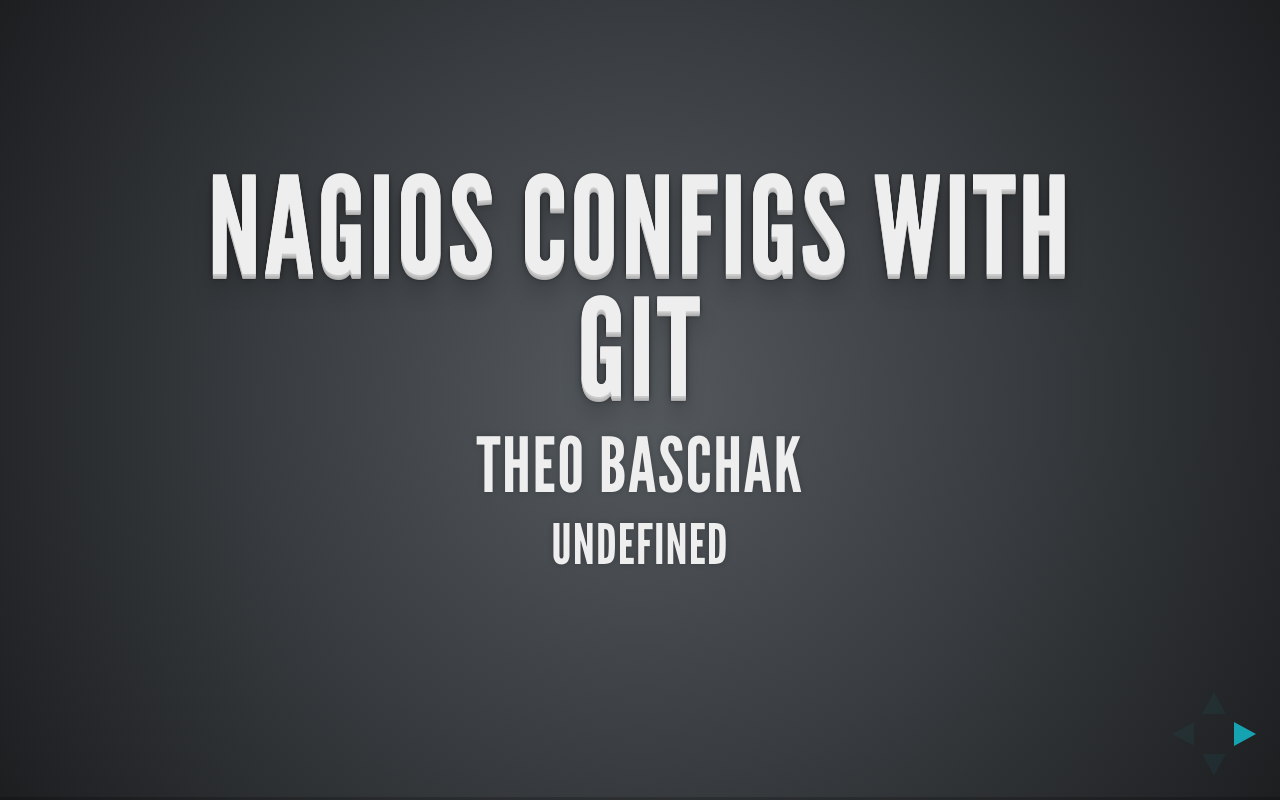
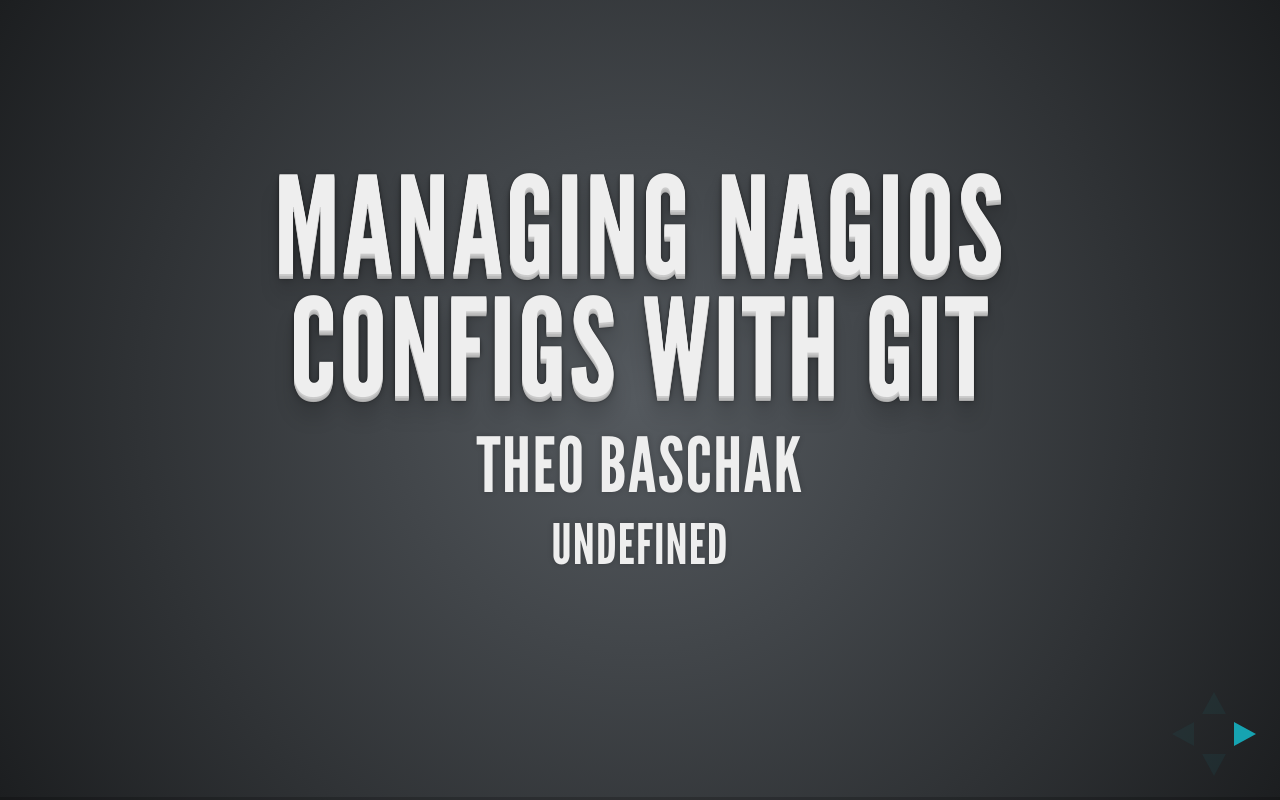
Before and after one commit to tbaschak/nagios-configs-with-git, a plain HTML site: page index.html in a window 1280 px wide. Drawn offline with Linux system fonts and the light colour scheme; a web font is replaced by a local one.

Commit message:
pull in latest generated slides from master branch

```diff
--- a/index.html
+++ b/index.html
@@ -4,7 +4,7 @@
   <meta charset="utf-8">
   <meta name="generator" content="pandoc">
   <meta name="author" content="Theo Baschak" />
-  <title>Nagios Configs with Git</title>
+  <title>Managing Nagios Configs with Git</title>
   <meta name="apple-mobile-web-app-capable" content="yes" />
   <meta name="apple-mobile-web-app-status-bar-style" content="black-translucent" />
   <meta name="viewport" content="width=device-width, initial-scale=1.0, maximum-scale=1.0, user-scalable=no">
@@ -21,7 +21,7 @@
     <div class="slides">
 
 <section>
-    <h1 class="title">Nagios Configs with Git</h1>
+    <h1 class="title">Managing Nagios Configs with Git</h1>
     <h2 class="author">Theo Baschak</h2>
     <h3 class="date">Undefined</h3>
 </section>
```
Also changed, not shown: nagios-configs-with-git.html (+2 -2 lines), 1 other file.
